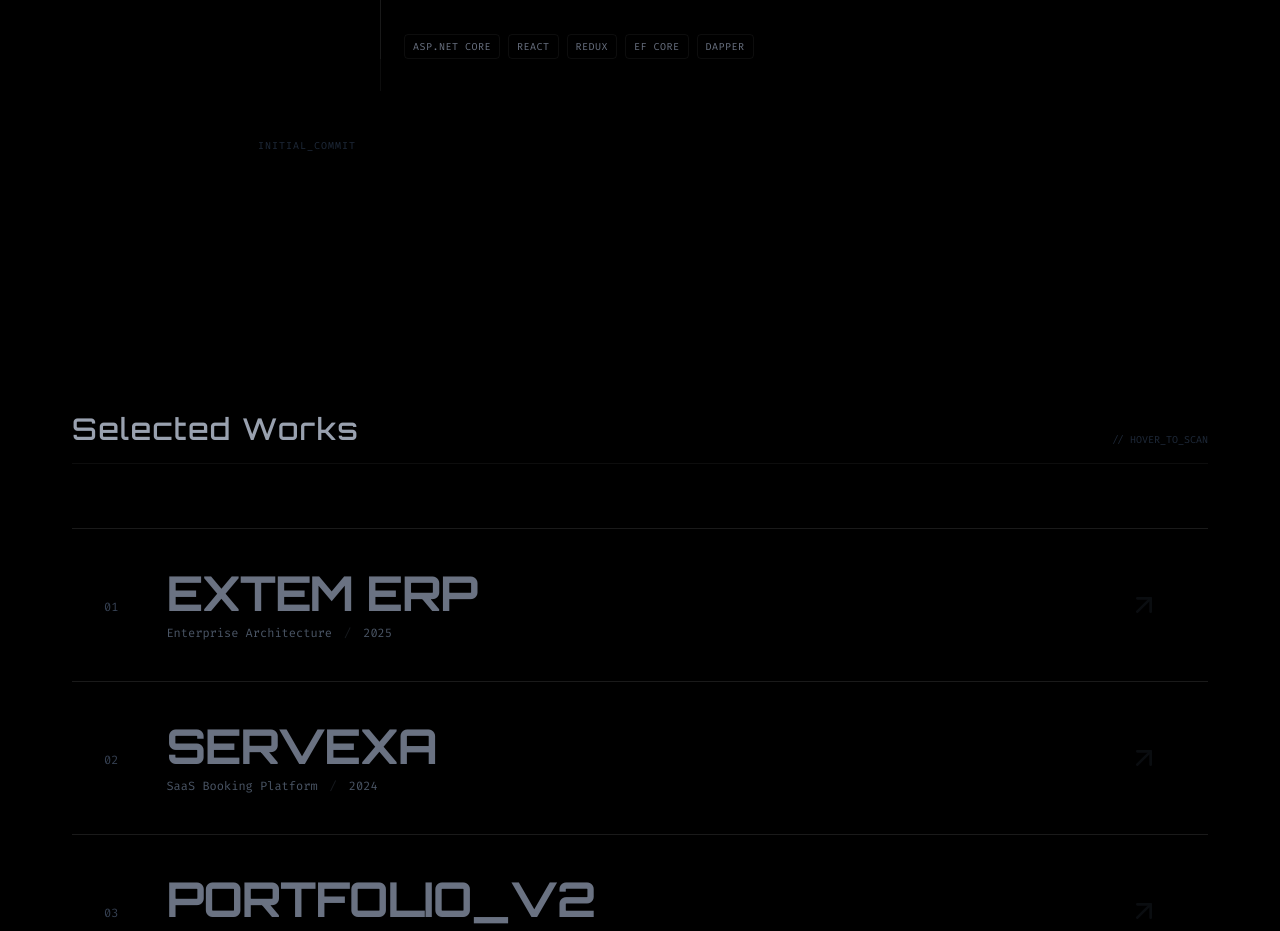
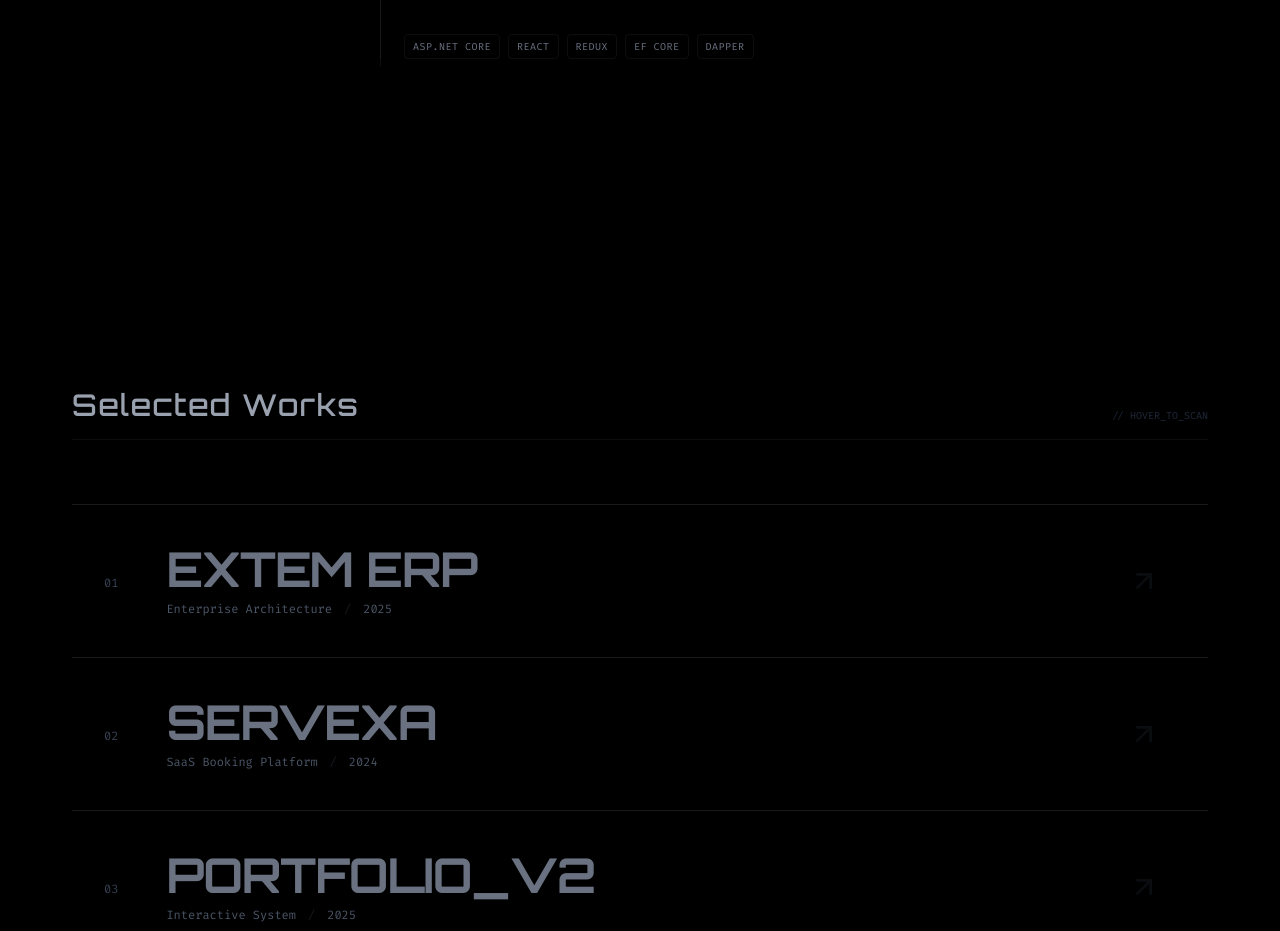
Before and after one commit to risalsalu/portfolio, a React (Vite) app: page / in a window 1280 px wide. Shown: the part 3500-4431 px from the top of the page. Built offline with nearby package versions, Linux system fonts and the light colour scheme.

Commit message:
portfolio-completed

```diff
--- a/src/components/sections/Experience.jsx
+++ b/src/components/sections/Experience.jsx
@@ -159,7 +159,6 @@ const Experience = () => {
                     {/* End Marker */}
                     <div className="grid md:grid-cols-[180px_auto] gap-8 md:gap-12 relative pt-2">
                         <div className="hidden md:block col-start-1 text-right">
-                            <span className="text-[10px] font-mono text-gray-800 uppercase tracking-widest">Initial_Commit</span>
                         </div>
                     </div>
                 </div>
```
